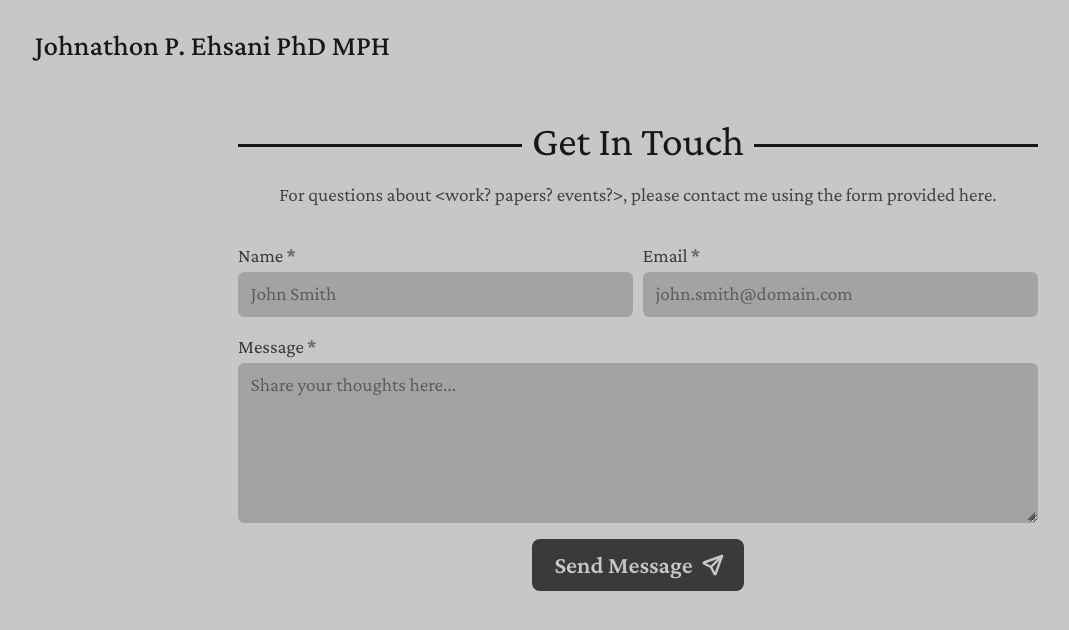
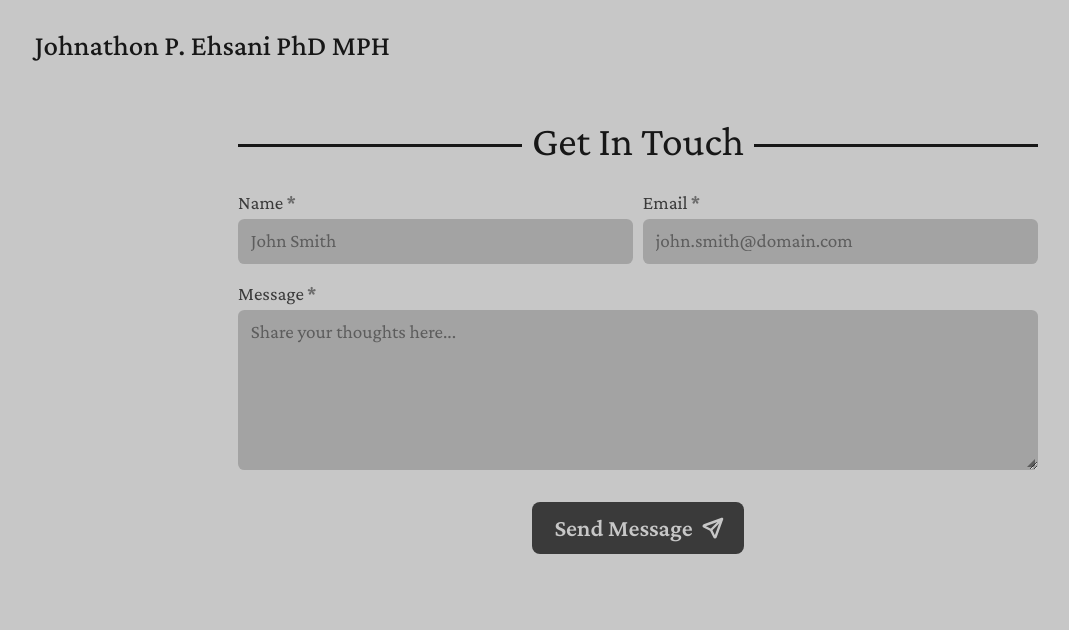
Before and after one commit to Fabiofdez/johnathon-ehsani-page, a Next.js app: page /contact in a window 1280 px wide. Shown: the top 630 px of the page, without its empty margins (2-1071 px from the left). Built offline with nearby package versions, Linux system fonts and the light colour scheme.

Commit message:
update language, button placement

```diff
--- a/src/app/contact/page.tsx
+++ b/src/app/contact/page.tsx
@@ -77,10 +77,6 @@ const Contact = () => {
     <section className="contact">
       <form onSubmit={handleSubmit} inert={state.succeeded}>
         <h2 className="with-sep centered">Get In Touch</h2>
-        <p className="subtitle -translate-y-[0.5rem] md:mb-[0.5rem]">
-          For questions about &lt;work? papers? events?&gt;, please contact me
-          using the form provided here.
-        </p>
 
         <div className="input-row">
           <InputField
@@ -119,7 +115,7 @@ const Contact = () => {
         />
 
         <button
-          className="primary mx-auto"
+          className="primary mx-auto mt-[1rem]"
           id={SUBMIT_ID}
           type="submit"
           disabled={state.submitting}
```
